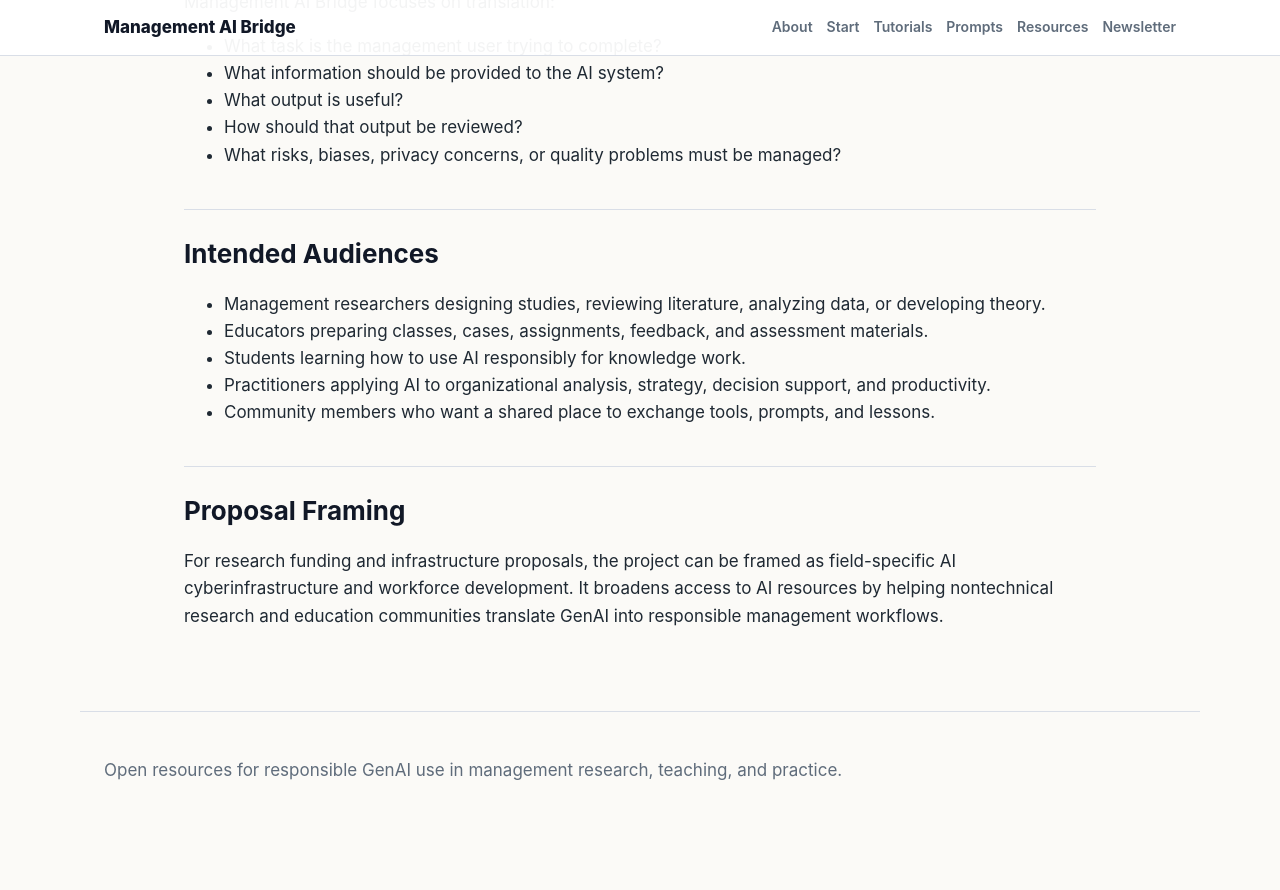
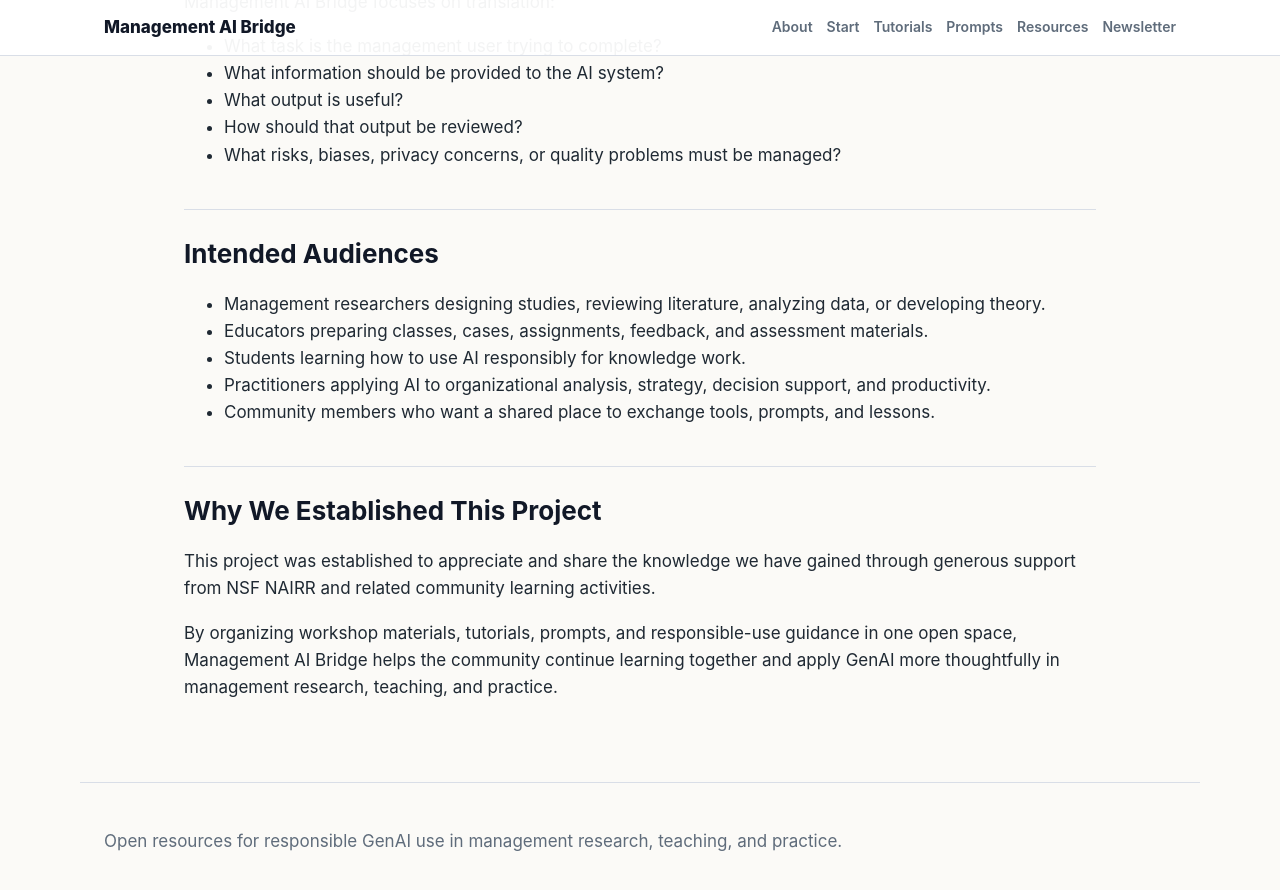
Before and after one commit to Smiling97/management-ai-bridge, a Jekyll site: the page built from docs/about.md, in a window 1280 px wide and 900 px high, scrolled down 662 px. Shown: the top 890 px of the window. Built offline with Jekyll 4.4.1, drawn with Linux system fonts in a browser that asks for light colours; before the commit the page ends 1491 px from its top, so only the background shows below that.

Commit message:
Update about page funding note

```diff
--- a/docs/about.md
+++ b/docs/about.md
@@ -32,6 +32,8 @@ Many GenAI resources focus on technical depth: models, coding, infrastructure, b
 - Practitioners applying AI to organizational analysis, strategy, decision support, and productivity.
 - Community members who want a shared place to exchange tools, prompts, and lessons.
 
-## Proposal Framing
+## Why We Established This Project
 
-For research funding and infrastructure proposals, the project can be framed as field-specific AI cyberinfrastructure and workforce development. It broadens access to AI resources by helping nontechnical research and education communities translate GenAI into responsible management workflows.
+This project was established to appreciate and share the knowledge we have gained through generous support from NSF NAIRR and related community learning activities.
+
+By organizing workshop materials, tutorials, prompts, and responsible-use guidance in one open space, Management AI Bridge helps the community continue learning together and apply GenAI more thoughtfully in management research, teaching, and practice.
```
